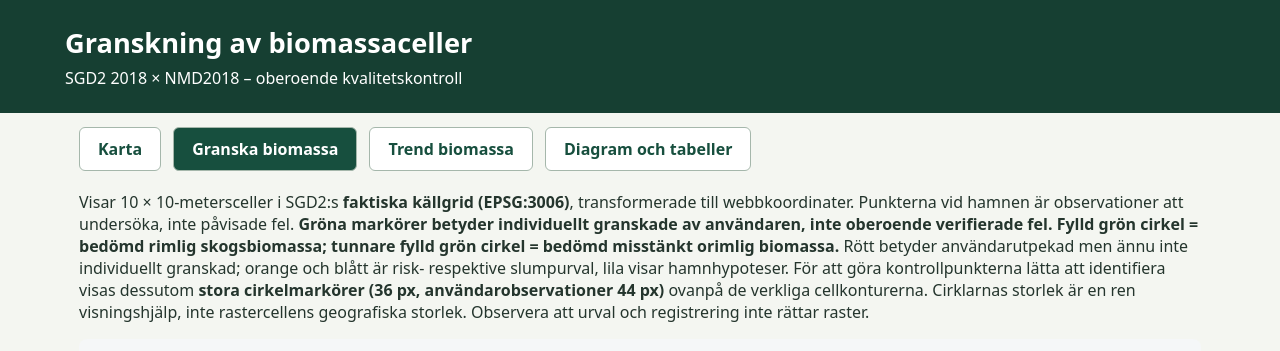
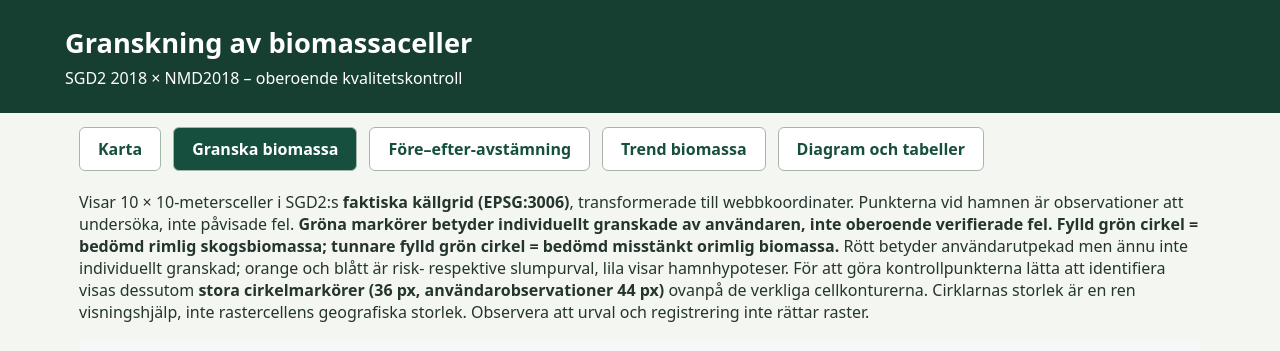
Before and after one commit to Lulea-statistik/kol-mark-och-trad, a plain HTML site: page docs/biomass-review.html in a window 1280 px wide. Shown: the top 351 px of the page. Drawn offline with nearby package versions, Linux system fonts and the light colour scheme.

Commit message:
Link biomass review before-after scenario from project pages

```diff
--- a/docs/biomass-review.html
+++ b/docs/biomass-review.html
@@ -12,7 +12,7 @@
 .review-controls select,.review-controls button{padding:.5rem}
 </style></head><body>
 <header><h1>Granskning av biomassaceller</h1><p>SGD2 2018 × NMD2018 – oberoende kvalitetskontroll</p></header>
-<nav class="site-nav" aria-label="Sidnavigation"><a href="index.html">Karta</a><a href="biomass-review.html" aria-current="page">Granska biomassa</a><a href="biomass-trend.html">Trend biomassa</a><a href="statistics.html">Diagram och tabeller</a></nav>
+<nav class="site-nav" aria-label="Sidnavigation"><a href="index.html">Karta</a><a href="biomass-review.html" aria-current="page">Granska biomassa</a><a href="biomass-reconciliation.html">Före–efter-avstämning</a><a href="biomass-trend.html">Trend biomassa</a><a href="statistics.html">Diagram och tabeller</a></nav>
 <main>
 <p>Visar 10 × 10-metersceller i SGD2:s <strong>faktiska källgrid (EPSG:3006)</strong>, transformerade till webbkoordinater. Punkterna vid hamnen är observationer att undersöka, inte påvisade fel. <strong>Gröna markörer betyder individuellt granskade av användaren, inte oberoende verifierade fel.</strong> <strong>Fylld grön cirkel = bedömd rimlig skogsbiomassa; tunnare fylld grön cirkel = bedömd misstänkt orimlig biomassa.</strong> Rött betyder användarutpekad men ännu inte individuellt granskad; orange och blått är risk- respektive slumpurval, lila visar hamnhypoteser. För att göra kontrollpunkterna lätta att identifiera visas dessutom <strong>stora cirkelmarkörer (36 px, användarobservationer 44 px)</strong> ovanpå de verkliga cellkonturerna. Cirklarnas storlek är en ren visningshjälp, inte rastercellens geografiska storlek. Observera att urval och registrering inte rättar raster.</p>
 <div class="review-controls">
```
